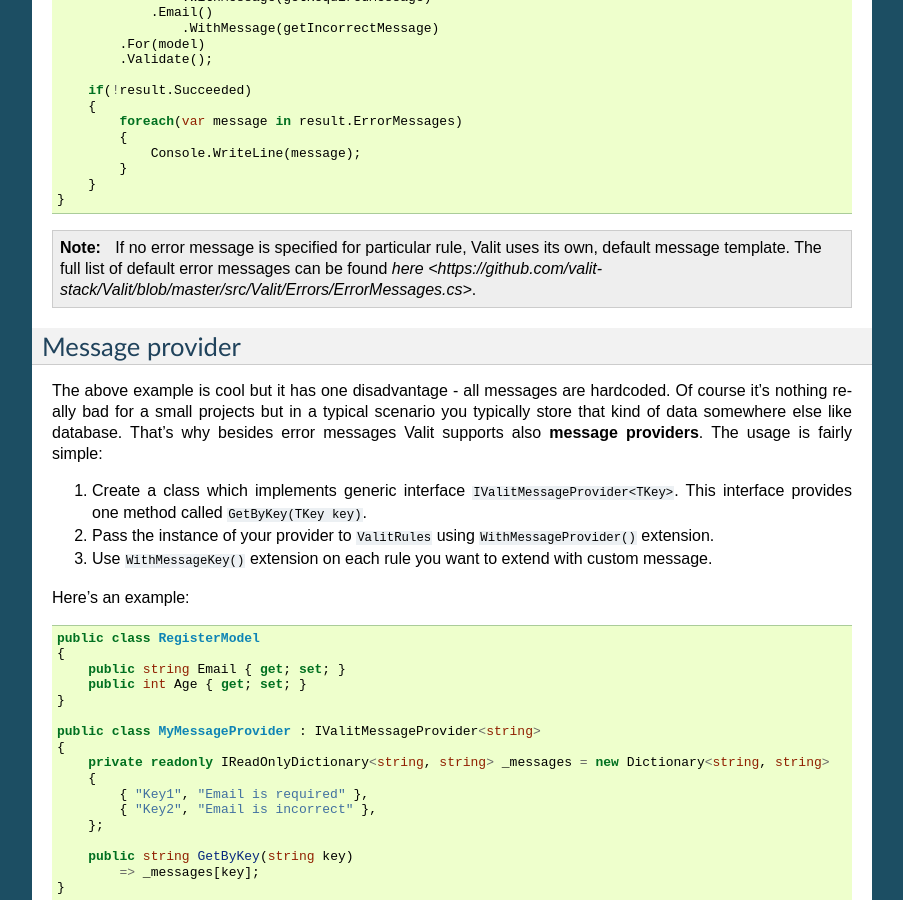
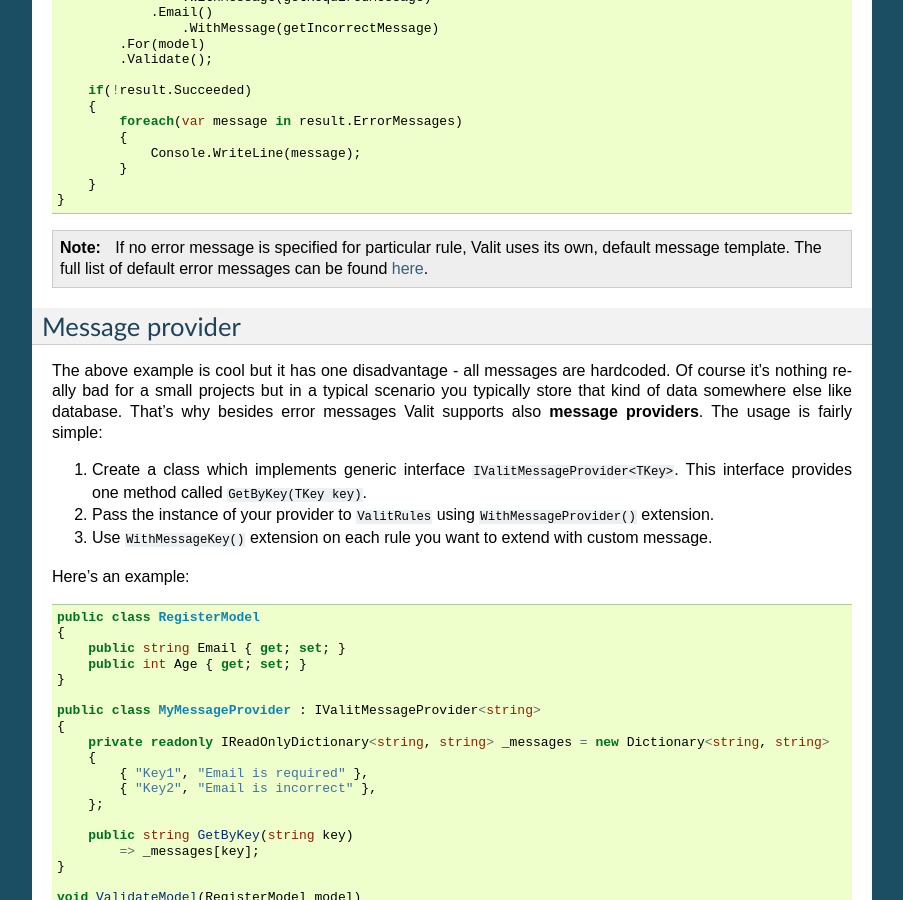
Before and after one commit to valit-stack/Valit.Docs, a Sphinx documentation site: the page built from docs/validation-errors/index.rst, in a window 1280 px wide and 900 px high, scrolled down 1069 px. Shown: the whole window, without its empty margins (198-1101 px from the left). Built offline with Sphinx 7.4.7, drawn with Linux system fonts in a browser that asks for light colours.

Commit message:
Fixed broken link

```diff
--- a/docs/validation-errors/index.rst
+++ b/docs/validation-errors/index.rst
@@ -74,7 +74,7 @@ In order to add an error message to the specific validation rule use ``WithMessa
 	}
     }
 
-.. note:: If no error message is specified for particular rule, Valit uses its own, default message template. The full list of default error messages can be found `here <https://github.com/valit-stack/Valit/blob/master/src/Valit/Errors/ErrorMessages.cs>`.
+.. note:: If no error message is specified for particular rule, Valit uses its own, default message template. The full list of default error messages can be found `here <https://github.com/valit-stack/Valit/blob/master/src/Valit/Errors/ErrorMessages.cs>`_.
 
 
 Message provider
```
